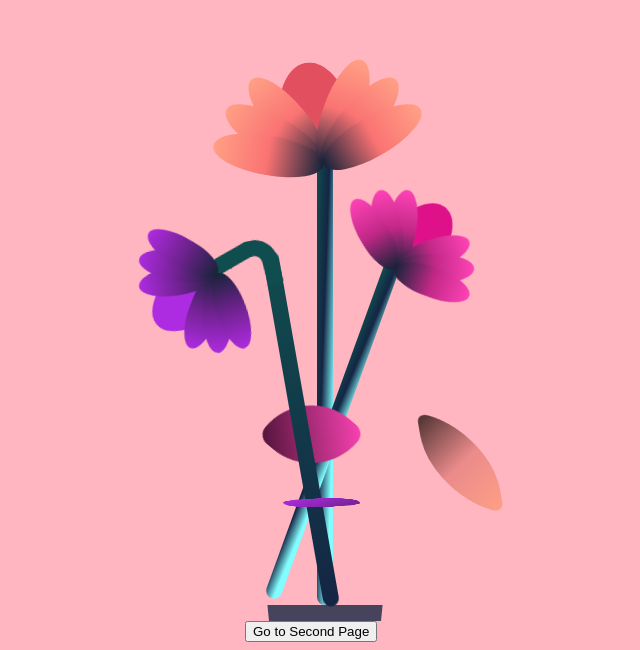
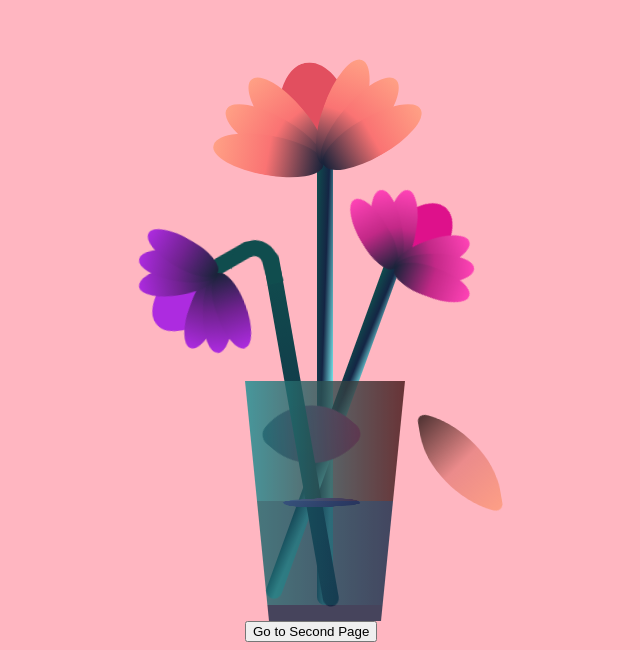
Before and after one commit to Agentchow/tiffy, a Vue app: page / in a window 1280 px wide. Shown: the part 166-816 px from the top of the page, without its empty margins (315-955 px from the left). Built offline with nearby package versions, Linux system fonts and the light colour scheme.

Commit message:
Fix glass

```diff
--- a/src/components/FlowerAnimation.vue
+++ b/src/components/FlowerAnimation.vue
@@ -1,11 +1,3 @@
-<script lang="ts">
-import { defineComponent } from 'vue';
-
-export default defineComponent({
-  name: 'FlowerAnimation',
-});
-</script>
-
 <template>
   <div class="flower">
     <div class="f-wrapper">
@@ -64,12 +56,12 @@ export default defineComponent({
 
 :root {
   --color-bg: linear-gradient(to top, #010329, #000005);
-    --color-glass: linear-gradient(to left, #142544, #1a9092);
+  --color-glass: linear-gradient(to left, #441414, #1a9092);
   --color-water: linear-gradient(to left, #142544, #1b6d6e);
 }
 
 body {
-    background-image: var(--color-bg);
+  background-image: linear-gradient(to top, #010329, #000005);
   min-height: 100vh;
   display: flex;
   justify-content: center;
@@ -84,7 +76,7 @@ export default defineComponent({
 .flower__glass {
   width: 20vmin;
   height: 30vmin;
-    background-image: var(--color-glass);
+  background-image: linear-gradient(to left, #441414, #1a9092);
   clip-path: polygon(0 0, 100% 0, 85% 100%, 15% 100%);
   opacity: 0.8;
   position: relative;
@@ -105,7 +97,7 @@ export default defineComponent({
   position: absolute;
   bottom: 0;
   left: 0;
-    background-image: var(--color-water);
+  background-image: linear-gradient(to left, #142544, #1b6d6e);;
   width: 100%;
   height: 15vmin;
 }
@@ -398,3 +390,11 @@ export default defineComponent({
   }
 }
 </style>
+
+<script lang="ts">
+import { defineComponent } from 'vue';
+
+export default defineComponent({
+  name: 'FlowerAnimation',
+});
+</script>
--- a/src/style.css
+++ b/src/style.css
@@ -1,4 +1,4 @@
-:root {
+/* :root {
   font-family: Inter, system-ui, Avenir, Helvetica, Arial, sans-serif;
   line-height: 1.5;
   font-weight: 400;
@@ -76,4 +76,4 @@ button:focus-visible {
   button {
     background-color: #f9f9f9;
   }
-}
+} */
```
Lines whose indentation alone changed are shown as unchanged.
